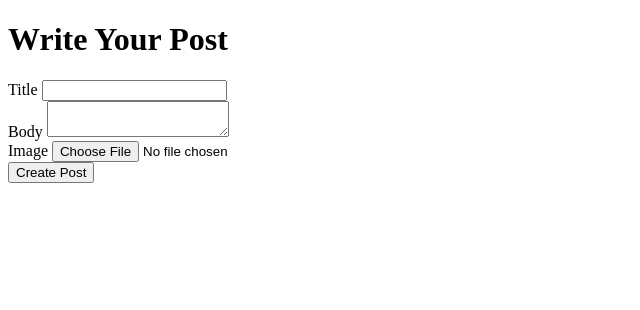
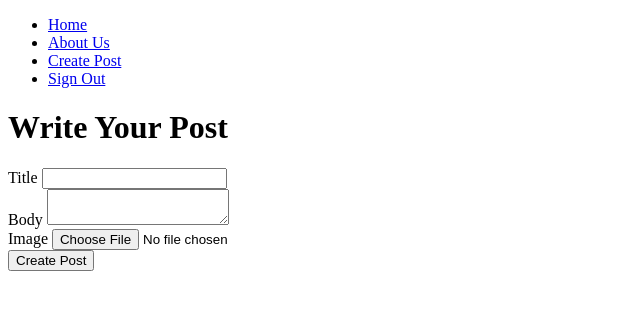
Before and after one commit to phendan/php-mvc-2023, a PHP site: page /post/create in a window 1280 px wide. Shown: the top 310 px of the page, without its empty margins (0-640 px from the left). Run offline with PHP 8.4, Linux system fonts and the light colour scheme; the visitor is signed in with stand-in values (Sample User, id 1); tables that the repository leaves empty or names only in its code hold one stand-in row (values such as "Sample post").

Commit message:
Add post edit, logout

```diff
--- a/app/App.php
+++ b/app/App.php
@@ -9,6 +9,7 @@ use App\Controllers\{
     HomeController,
     DashboardController,
     LoginController,
+    LogoutController,
     PostController,
     RegisterController
 };
@@ -44,6 +45,8 @@ class App {
         $router->get('/register', [RegisterController::class, 'index']);
         $router->post('/register', [RegisterController::class, 'create']);
 
+        $router->get('/logout', [LogoutController::class, 'index']);
+
         $router->get('/dashboard', [DashboardController::class, 'index']);
 
         $router->get('/post/create', [PostController::class, 'show']);
@@ -51,7 +54,10 @@ class App {
 
         $router->get('/post/:id', [PostController::class, 'index']);
 
-        $router->get('/post/:id/delete', [PostController::class, 'delete']);
+        $router->get('/post/edit/:id', [PostController::class, 'edit']);
+        $router->post('/post/edit/:id', [PostController::class, 'update']);
+
+        $router->get('/post/delete/:id', [PostController::class, 'delete']);
 
         $router->get('/posts', [PostController::class, 'list']);
     }
--- a/app/BaseController.php
+++ b/app/BaseController.php
@@ -17,6 +17,6 @@ class BaseController {
         $this->user = new User($this->db);
         if ($this->user->isLoggedIn()) $this->user->find();
 
-        $this->response = new Response;
+        $this->response = new Response($this->user);
     }
 }
--- a/app/Controllers/PostController.php
+++ b/app/Controllers/PostController.php
@@ -21,11 +21,11 @@ class PostController extends BaseController {
             $this->response->redirectTo('/dashboard');
         }
 
-        $this->response->json(200, $post->toArray());
+        // $this->response->json(200, $post->toArray());
 
-        // $this->response->view('/post/index', [
-        //     'post' => $post
-        // ]);
+        $this->response->view('/post/index', [
+            'post' => $post
+        ]);
     }
 
     // Get request for create form
@@ -92,4 +92,99 @@ class PostController extends BaseController {
     {
         //
     }
+
+    public function delete(Request $request)
+    {
+        // Get post id
+        $postId = $request->getParams()['id'];
+
+        if (
+            !isset($request->getInput('get')['csrfToken']) ||
+            $request->getInput('get')['csrfToken'] !== $_SESSION['csrfToken']
+        ) {
+            $_SESSION['message'] = 'This request did not seem intentional. Did you mean to delete a post?';
+            $this->response->redirectTo('/dashboard');
+        }
+
+        $post = new Post($this->db);
+
+        if (!$post->find($postId)) {
+            $_SESSION['message'] = 'This post has already been deleted.';
+            $this->response->redirectTo('/dashboard');
+        }
+
+        if (!$this->user->isLoggedIn() || $this->user->owns($post)) {
+            $_SESSION['message'] = 'You do not have permission to delete this post.';
+            $this->response->redirectTo('/dashboard');
+        }
+
+        if (!$post->delete()) {
+            $_SESSION['message'] = 'Something went wrong';
+            return $this->response->redirectTo('/dashboard');
+        }
+
+        $_SESSION['message'] = 'The post was successfully deleted.';
+        return $this->response->redirectTo('/dashboard');
+    }
+
+    public function edit(Request $request)
+    {
+        $postId = $request->getParams()['id'];
+
+        $post = new Post($this->db);
+        if (!$post->find($postId)) {
+            $_SESSION['message'] = 'The post you tried to edit does not exist.';
+            $this->response->redirectTo('/dashboard');
+        }
+
+        $this->response->view('/post/edit', [
+            'post' => $post
+        ]);
+    }
+
+    public function update(Request $request)
+    {
+        $postId = $request->getParams()['id'];
+        $post = new Post($this->db);
+
+        if (!$post->find($postId)) {
+            $_SESSION['message'] = 'The post you tried to edit does not exist.';
+            $this->response->redirectTo('/dashboard');
+        }
+
+        if (!$this->user->isLoggedIn() || !$this->user->owns($post)) {
+            $_SESSION['message'] = 'You do not have permission to edit this post.';
+            $this->response->redirectTo('/dashboard');
+        }
+
+        $formInput = $request->getInput();
+
+        $validation = new FormValidation($formInput);
+
+        $validation->setRules([
+            'title' => 'required|min:10|max:64',
+            'body' => 'required|min:50'
+        ]);
+
+        $validation->validate();
+
+        if ($validation->fails()) {
+            $this->response->view('post/edit', [
+                'post' => $post,
+                'errors' => $validation->getErrors()
+            ], 422);
+        }
+
+        if (!$post->edit($formInput['title'], $formInput['body'])) {
+            $this->response->view('posts/edit', [
+                'post' => $post,
+                'errors' => [
+                    'root' => ['Something went wrong while trying to update your post.']
+                ]
+            ]);
+        }
+
+        $_SESSION['message'] = 'Your post has been successfully updated';
+        $this->response->redirectTo("/post/{$post->getId()}");
+    }
 }
--- a/app/Models/FileUpload.php
+++ b/app/Models/FileUpload.php
@@ -32,4 +32,9 @@ class FileUpload {
     {
         return $this->generatedName;
     }
+
+    public static function delete(string $path): bool
+    {
+        return unlink(ltrim($path, '/'));
+    }
 }
--- a/app/Models/User.php
+++ b/app/Models/User.php
@@ -94,8 +94,32 @@ class User {
         return isset($_SESSION['userId']);
     }
 
+    public function logout(): void
+    {
+        unset($_SESSION['userId']);
+    }
+
     public function getId(): int
     {
         return (int) $this->id;
     }
+
+    public function getPosts(): array
+    {
+        $sql = "SELECT * FROM `posts` WHERE `user_id` = :userId";
+        $postsQuery = $this->db->query($sql, [ 'userId' => $this->getId() ]);
+
+        $posts = [];
+
+        foreach ($postsQuery->results() as $result) {
+            $posts[] = new Post($this->db, $result);
+        }
+
+        return $posts;
+    }
+
+    public function owns(Post $model): bool
+    {
+        return $this->getId() === $model->getUserId();
+    }
 }
--- a/app/Response.php
+++ b/app/Response.php
@@ -3,12 +3,16 @@
 namespace App;
 
 use App\Helpers\Security;
+use App\Models\User;
 
 class Response {
+    public function __construct(private User $user) {}
+
     public function view(string $path, array $data = [], int $statusCode = 200)
     {
         http_response_code($statusCode);
 
+        $user = $this->user;
         $csrfToken = Security::csrfToken();
 
         extract($data);
--- a/views/pages/login/index.php
+++ b/views/pages/login/index.php
@@ -11,6 +11,8 @@
             <div class="message error"><?= $error ?></div>
         <?php endforeach; ?>
     <?php endif; ?>
+
+    <input type="hidden" name="csrfToken" value="<?= $csrfToken ?>">
 
     <div class="form-group">
         <?php if (isset($errors['username'])): ?>
--- a/views/pages/register/index.php
+++ b/views/pages/register/index.php
@@ -7,6 +7,8 @@
                 <div class="message error"><?=$error?></div>
             <?php endforeach; ?>
         <?php endif; ?>
+
+        <input type="hidden" name="csrfToken" value="<?= $csrfToken ?>">
 
         <div class="form-group">
             <?php if (isset($errors['email'])): ?>
--- a/views/partials/header.php
+++ b/views/partials/header.php
@@ -7,5 +7,17 @@
 </head>
 <body>
     <header>
-        <!--  -->
+        <nav>
+            <ul>
+                <li><a href="/">Home</a></li>
+                <li><a href="/about-us">About Us</a></li>
+                <?php if ($user->isLoggedIn()): ?>
+                    <li><a href="/post/create">Create Post</a></li>
+                    <li><a href="/logout">Sign Out</a></li>
+                <?php else: ?>
+                    <li><a href="/login">Sign In</a></li>
+                    <li><a href="/register">Register</a></li>
+                <?php endif; ?>
+            </ul>
+        </nav>
     </header>
```
Also changed, not shown: app/Controllers/DashboardController.php (+10 -1 lines), app/Controllers/LogoutController.php (added, +13 -0 lines), app/Models/Post.php (+44 -2 lines), views/pages/dashboard/index.php (+16 -0 lines), views/pages/post/edit.php (added, +31 -0 lines), public/images/09fcbd0465202155502744b950796646.jpg (deleted).
